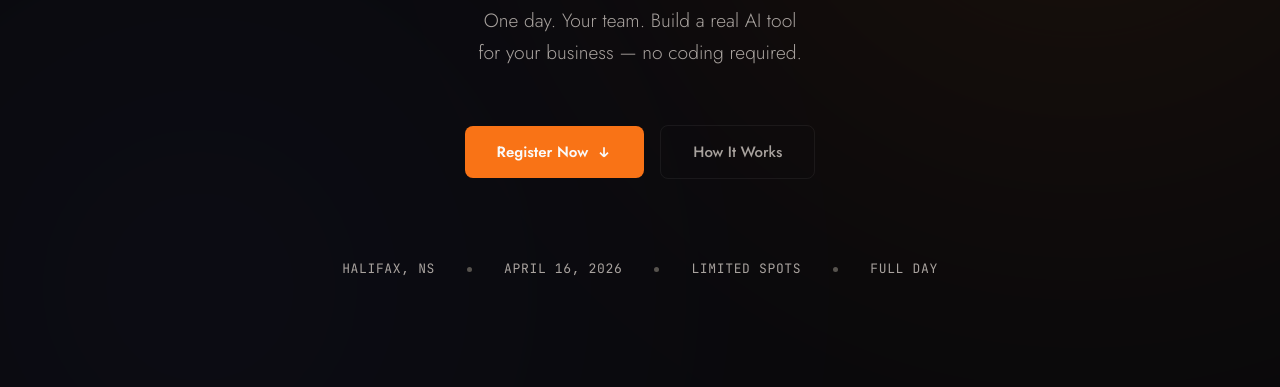
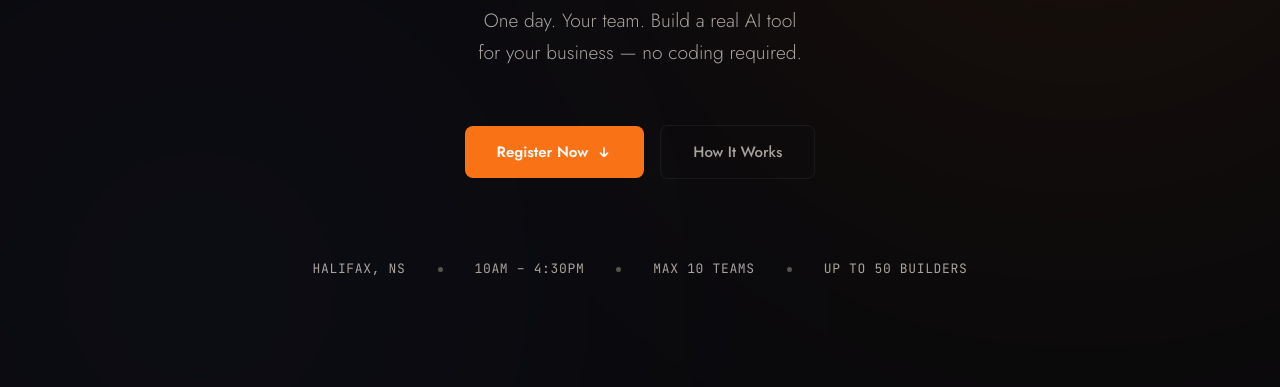
Before and after one commit to JitakshiS/sme-halifax-hackathon-participants, a plain HTML site: page index.html in a window 1280 px wide. Shown: the part 413-800 px from the top of the page. Drawn offline with Linux system fonts and the light colour scheme.

Commit message:
Update hero meta: remove duplicate date, add time and team cap

```diff
--- a/index.html
+++ b/index.html
@@ -1021,11 +1021,11 @@
             <div class="hero-meta">
                 <span>Halifax, NS</span>
                 <span class="sep"></span>
-                <span>April 16, 2026</span>
+                <span>10am &ndash; 4:30pm</span>
                 <span class="sep"></span>
-                <span>Limited Spots</span>
+                <span>Max 10 Teams</span>
                 <span class="sep"></span>
-                <span>Full Day</span>
+                <span>Up to 50 Builders</span>
             </div>
         </div>
     </section>
```
